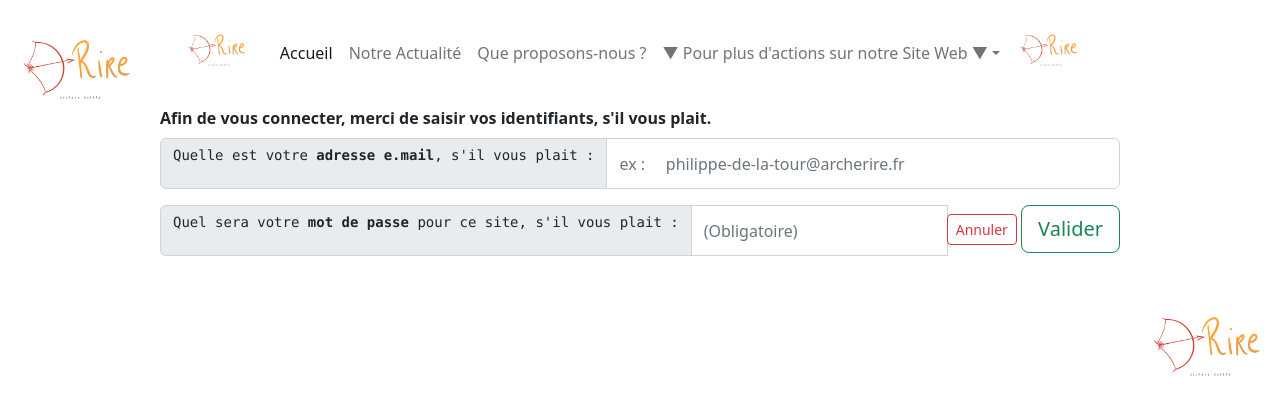
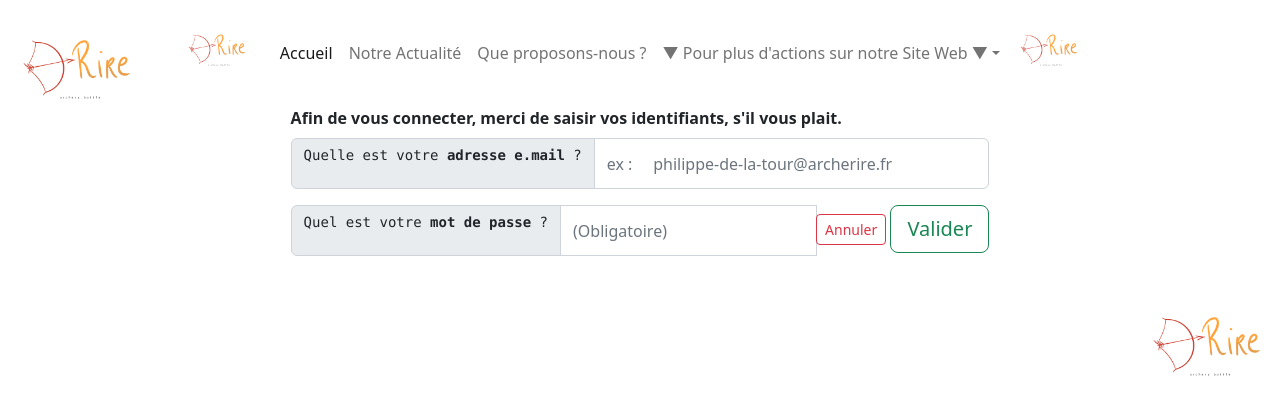
Before and after one commit to Fil2fer-vitamine/front-archerire, a React (Create React App) app: page /PageConnexion in a window 1280 px wide. Shown: the top 414 px of the page. Built offline with nearby package versions, Linux system fonts and the light colour scheme.

Commit message:
texte input connexion modifié demande client - ok

```diff
--- a/src/pages/PageConnexion.tsx
+++ b/src/pages/PageConnexion.tsx
@@ -61,8 +61,7 @@ const Connexion = () => {
               <div className='input-group mb-3'>
                 <span className='input-group-text' id='basic-addon2'>
                   <pre>
-                    Quelle est votre <strong>adresse e.mail</strong>, s'il vous
-                    plait :
+                    Quelle est votre <strong>adresse e.mail</strong> ?
                   </pre>
                 </span>
                 <input
@@ -78,8 +77,7 @@ const Connexion = () => {
               <div className='input-group mb-3'>
                 <span className='input-group-text' id='basic-addon2'>
                   <pre>
-                    Quel sera votre <strong>mot de passe</strong> pour ce site,
-                    s'il vous plait :
+                    Quel est votre <strong>mot de passe</strong> ?
                   </pre>
                 </span>
                 <input
```
